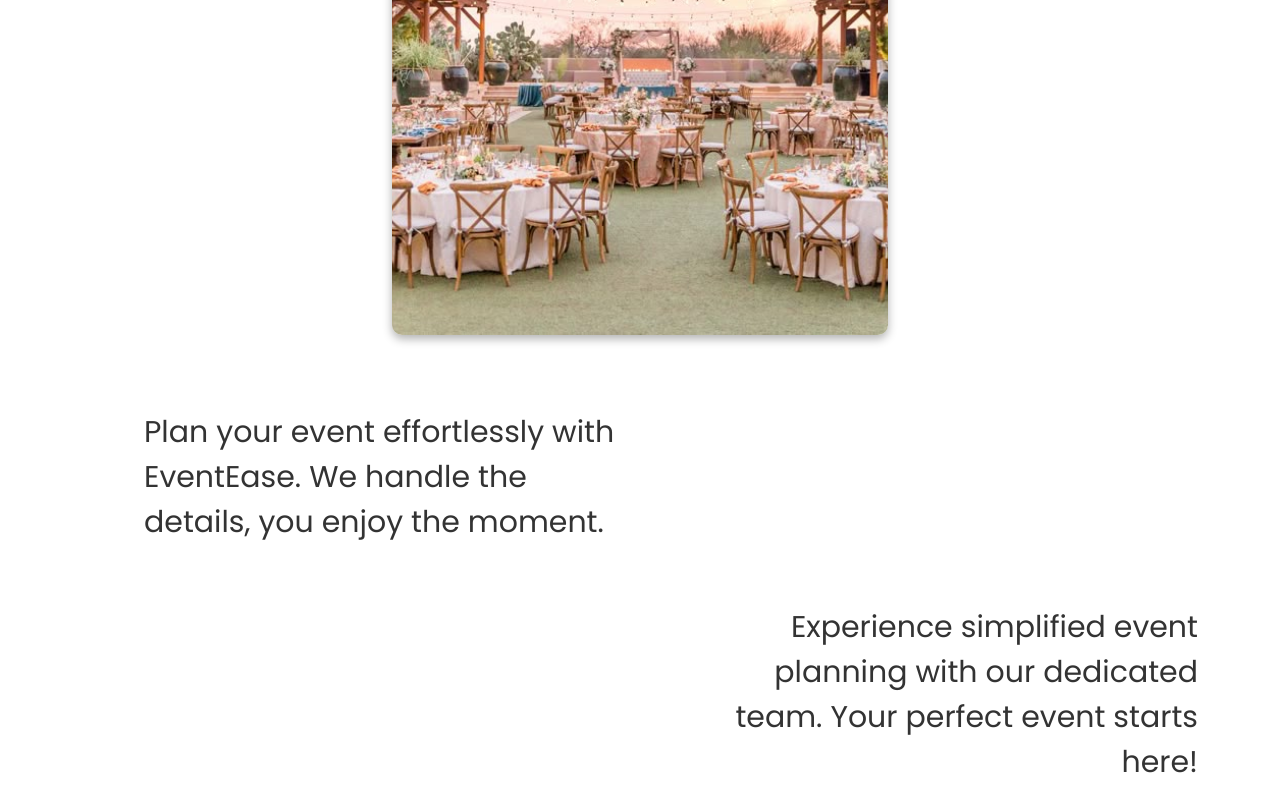
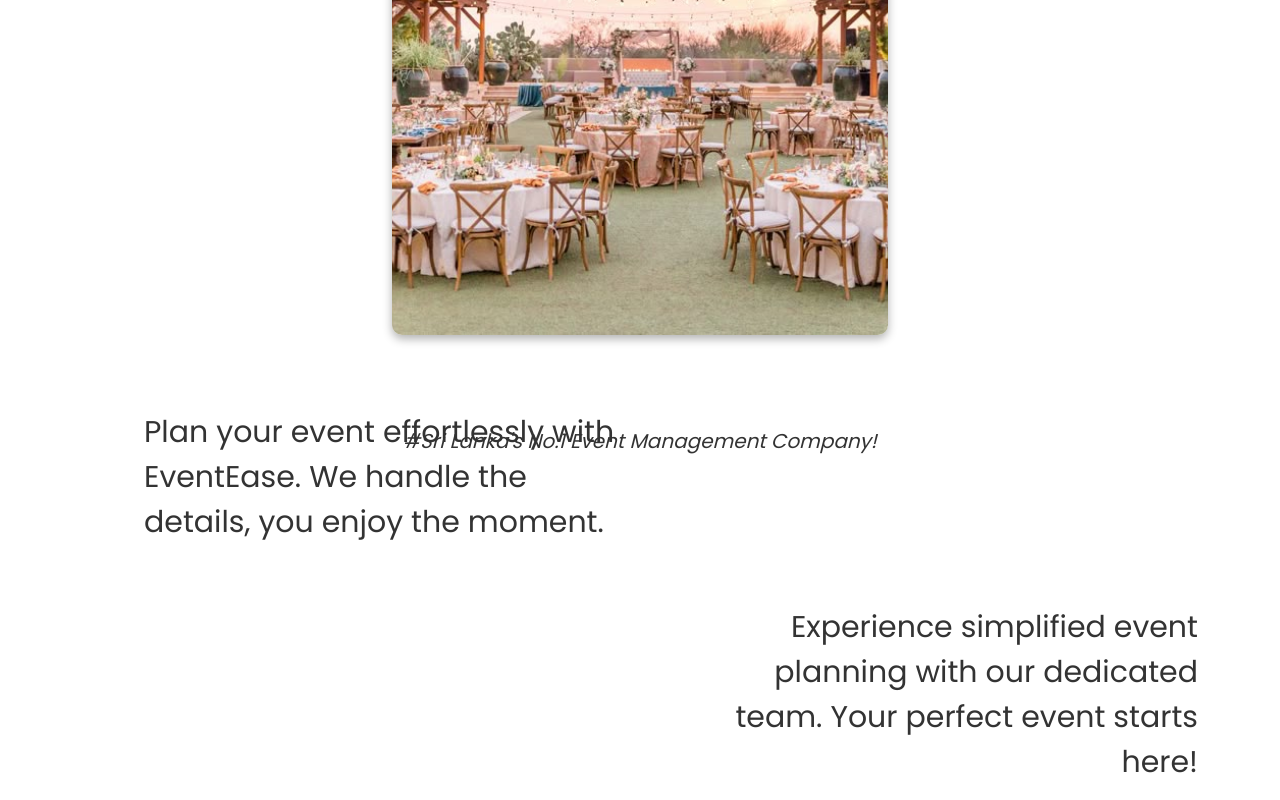
Before and after one commit to Rashi811/ITPM-EventEase, a React (Create React App) app in the folder FRONTEND/web-app/: page / in a window 1280 px wide. Shown: the part 764-1564 px from the top of the page. Built offline with nearby package versions, Linux system fonts and the light colour scheme.

Commit message:
Update home page text position

```diff
--- a/FRONTEND/web-app/src/component/HomePage.css
+++ b/FRONTEND/web-app/src/component/HomePage.css
@@ -89,7 +89,7 @@ body {
 
 .right-text2 {
   position: absolute; /* Positions the element relative to the nearest positioned ancestor */
-  bottom: -125%; /* Adjusts the distance from the bottom */
+  bottom: -55%; /* Adjusts the distance from the bottom */
   left: 40%; /* Moves the element to the center */
   transform: translateX(-50%); /* Centers the element properly */
   text-align: center;
```
